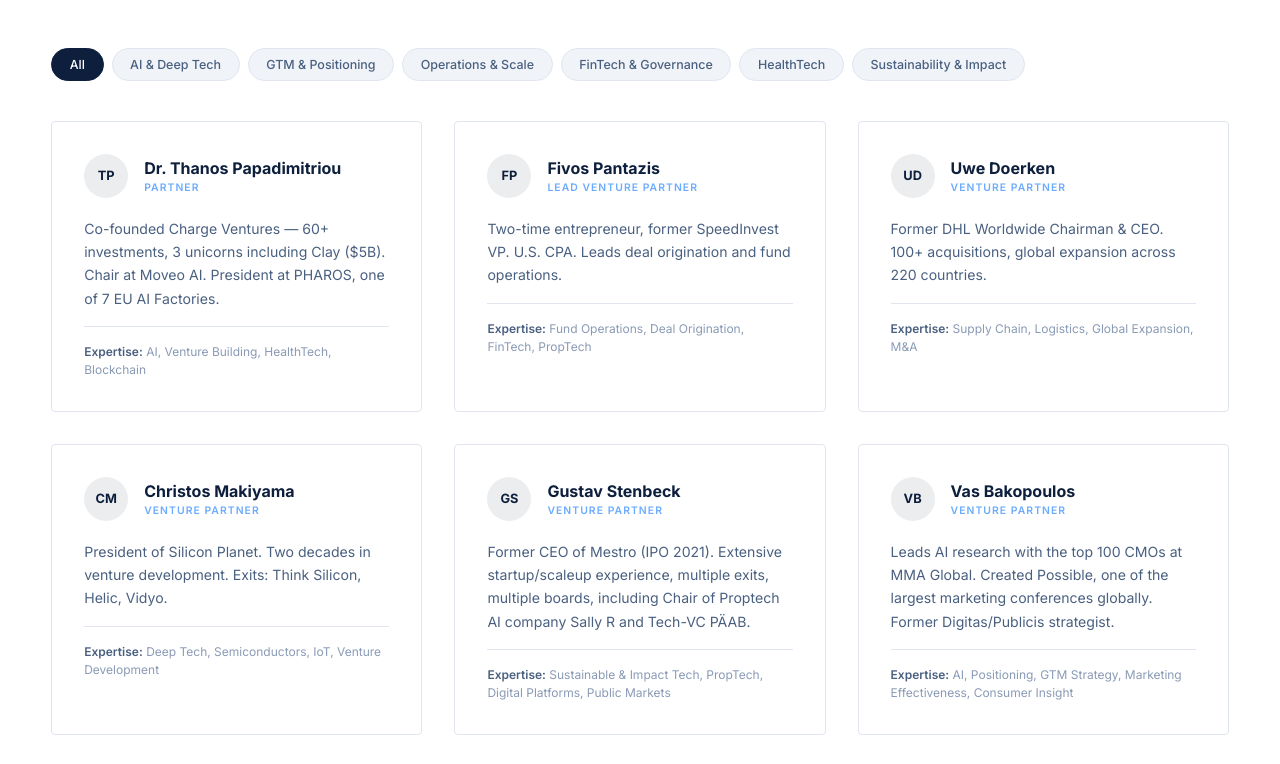
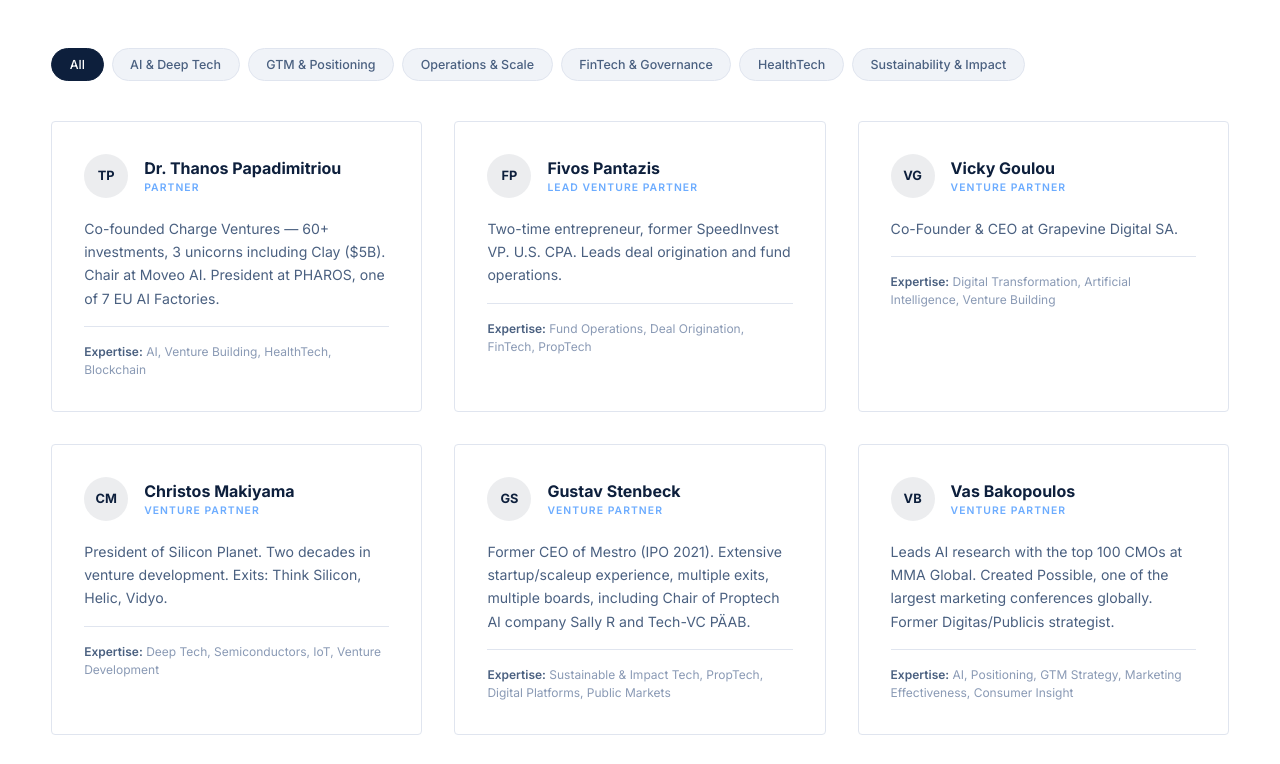
Before and after one commit to eleftheria-mbriyo/mbriyo-website, a plain HTML site: page index.html in a window 1280 px wide. Shown: the part 4560-5324 px from the top of the page. Drawn offline with Linux system fonts and the light colour scheme; animation ran at ten frames a second.

Commit message:
Replace Uwe Doerken with Vicky Goulou

```diff
--- a/index.html
+++ b/index.html
@@ -1302,16 +1302,16 @@
         <div class="team-sectors"><strong>Expertise:</strong> Fund Operations, Deal Origination, FinTech, PropTech</div>
       </div>
 
-      <div class="team-card" data-tags="operations">
+      <div class="team-card" data-tags="ai">
         <div class="team-card-top">
-          <div class="team-initials" style="background:rgba(13,31,60,0.08); color:#0d1f3c;">UD</div>
+          <div class="team-initials" style="background:rgba(13,31,60,0.08); color:#0d1f3c;">VG</div>
           <div>
-            <h3>Uwe Doerken</h3>
+            <h3>Vicky Goulou</h3>
             <div class="team-role">Venture Partner</div>
           </div>
         </div>
-        <p class="team-bio">Former DHL Worldwide Chairman & CEO. 100+ acquisitions, global expansion across 220 countries.</p>
-        <div class="team-sectors"><strong>Expertise:</strong> Supply Chain, Logistics, Global Expansion, M&A</div>
+        <p class="team-bio">Co-Founder & CEO at Grapevine Digital SA.</p>
+        <div class="team-sectors"><strong>Expertise:</strong> Digital Transformation, Artificial Intelligence, Venture Building</div>
       </div>
 
       <div class="team-card" data-tags="ai">
```
